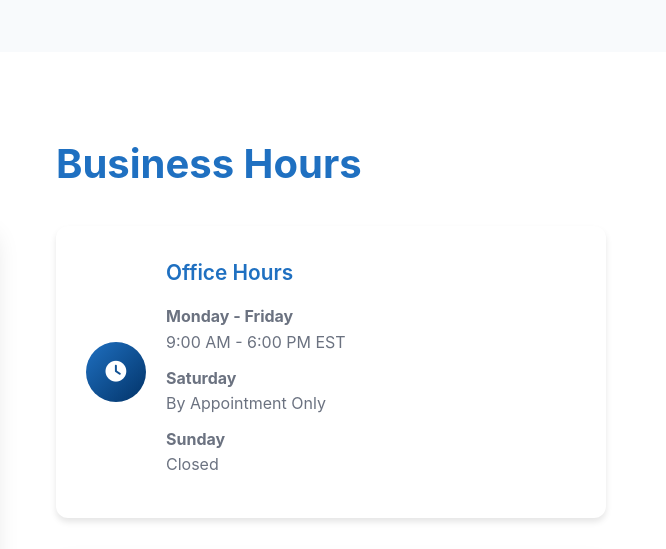
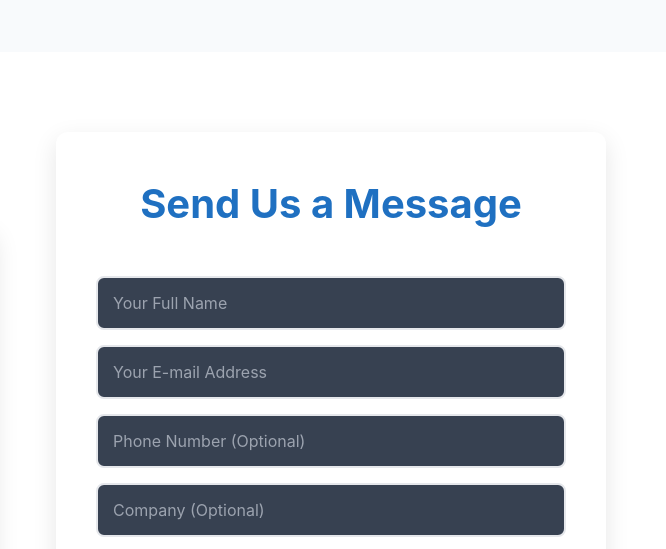
Before and after one commit to dmor09/darmorwebsite, a website: page contact.html in a window 1280 px wide. Shown: the part 1020-1569 px from the top of the page, 614-1280 px from the left. Drawn offline with Linux system fonts and the light colour scheme; files whose address does not match are found by name.

Commit message:
Simplify Contact Us page: clean two-column layout with map left, form right

```diff
--- a/contact.html
+++ b/contact.html
@@ -109,25 +109,8 @@
                     </div>
                 </div>
 
-                <!-- Contact Info and Form Column -->
+                <!-- Contact Form Column -->
                 <div class="contact-column">
-                    <!-- Business Hours -->
-                    <div class="business-hours">
-                        <h2>Business Hours</h2>
-                        <div class="hours-card">
-                            <div class="hours-icon">
-                                <i class="fas fa-clock"></i>
-                            </div>
-                            <div class="hours-content">
-                                <h3>Office Hours</h3>
-                                <p><strong>Monday - Friday</strong><br>9:00 AM - 6:00 PM EST</p>
-                                <p><strong>Saturday</strong><br>By Appointment Only</p>
-                                <p><strong>Sunday</strong><br>Closed</p>
-                            </div>
-                        </div>
-                    </div>
-
-                    <!-- Contact Form -->
                     <div class="form-container">
                         <h2>Send Us a Message</h2>
                         <form class="mailing-form" action="https://formspree.io/f/mvgwkkyg" method="POST">
--- a/styles.css
+++ b/styles.css
@@ -1353,50 +1353,7 @@ body {
 .contact-column {
     display: flex;
     flex-direction: column;
-    gap: 40px;
-}
-
-.business-hours h2 {
-    color: #1f70c1;
-    font-size: 2.5rem;
-    margin-bottom: 30px;
-    font-weight: 700;
-}
-
-.hours-card {
-    background: white;
-    padding: 30px;
-    border-radius: 12px;
-    box-shadow: 0 4px 6px rgba(0, 0, 0, 0.1);
-    display: flex;
-    align-items: center;
-    gap: 20px;
-}
-
-.hours-icon {
-    width: 60px;
-    height: 60px;
-    background: linear-gradient(135deg, #1f70c1, #023368);
-    border-radius: 50%;
-    display: flex;
-    align-items: center;
     justify-content: center;
-    color: white;
-    font-size: 1.3rem;
-    flex-shrink: 0;
-}
-
-.hours-content h3 {
-    color: #1f70c1;
-    font-size: 1.3rem;
-    margin-bottom: 15px;
-    font-weight: 600;
-}
-
-.hours-content p {
-    color: #6b7280;
-    line-height: 1.6;
-    margin-bottom: 10px;
 }
 
 .form-container {
@@ -1911,14 +1868,8 @@ body {
     }
 
     .map-column h2,
-    .business-hours h2,
     .form-container h2 {
         font-size: 2rem;
-    }
-
-    .hours-card {
-        flex-direction: column;
-        text-align: center;
     }
 
     .form-container {
```
